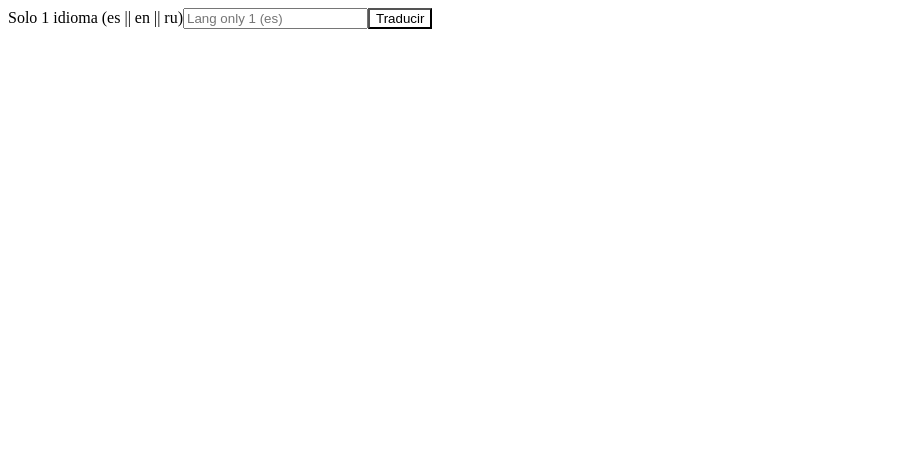
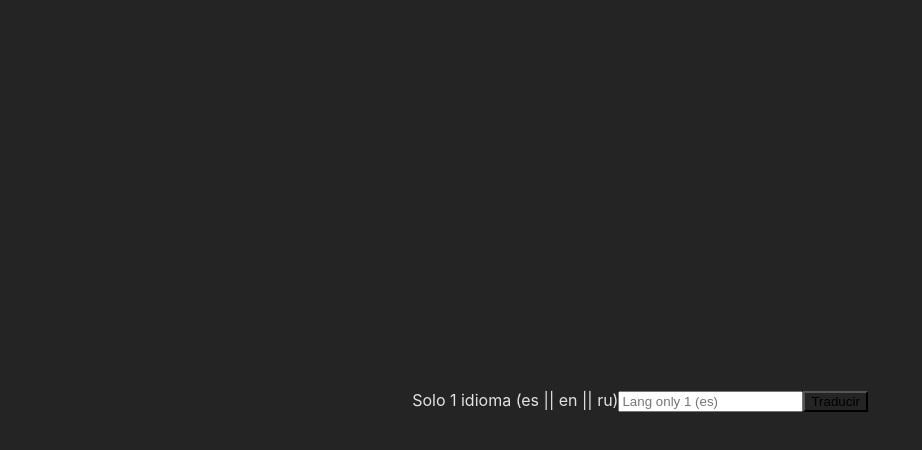
Before and after one commit to torresgol10/translate-po-csv, a Next.js app: page /components/Form in a window 1280 px wide. Shown: the top 450 px of the page, without its empty margins (0-922 px from the left). Built offline with nearby package versions, Linux system fonts and the light colour scheme.

Commit message:
Ajustes de estilos.

```diff
--- a/styles/globals.css
+++ b/styles/globals.css
@@ -1,3 +1,33 @@
+:root {
+    font-family: Inter, system-ui, Avenir, Helvetica, Arial, sans-serif;
+    line-height: 1.5;
+    font-weight: 400;
+
+    color-scheme: light dark;
+    color: rgba(255, 255, 255, 0.87);
+    background-color: #242424;
+
+    font-synthesis: none;
+    text-rendering: optimizeLegibility;
+    -webkit-font-smoothing: antialiased;
+    -moz-osx-font-smoothing: grayscale;
+    -webkit-text-size-adjust: 100%;
+}
+
+body {
+    margin: 0;
+    display: flex;
+    justify-content: center;
+    place-items: center;
+    min-width: 320px;
+    min-height: 100vh;
+}
+
+h1 {
+    font-size: 3.2em;
+    line-height: 1.1;
+}
+
 #root {
     max-width: 1280px;
     margin: 0 auto;
@@ -33,3 +63,43 @@ button {
 .dropzone:hover {
     border-color: #2196f3;
 }
+
+
+a {
+    font-weight: 500;
+    color: #646cff;
+    text-decoration: inherit;
+}
+
+a:hover {
+    color: #535bf2;
+}
+
+table{
+    width: 100%;
+}
+
+table input {
+    width: 100%;
+}
+
+.container-form{
+    display: flex;
+    flex-flow: column;
+    align-items: center;
+}
+
+.container-form form {
+    display: flex;
+}
+
+.container-form form button {
+    margin-top: 0;
+    margin-left: 1rem;
+}
+
+.list-buttons{
+    display: flex;
+    justify-content: center;
+    gap: 1rem;
+}
```
Also changed, not shown: pages/index.jsx (+6 -3 lines).
